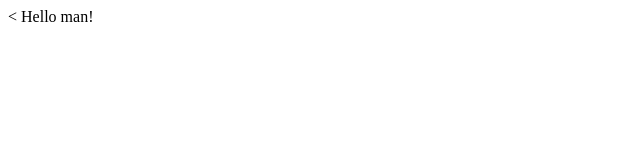
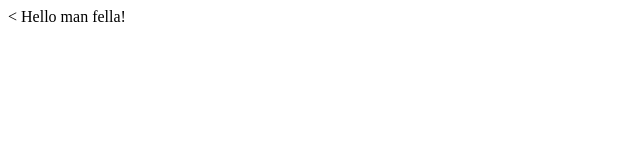
Before and after one commit to rcoston/cs50w_test, a plain HTML site: page index.html in a window 1280 px wide. Shown: the full height of the page, 0-640 px from the left. Drawn offline with Linux system fonts and the light colour scheme.

Commit message:
merge test

```diff
--- a/index.html
+++ b/index.html
@@ -6,6 +6,6 @@
     <title>Page</title>
   </head>
   <body>
-    Hello man!
+    Hello man fella!
   </body>
 </html>
```
